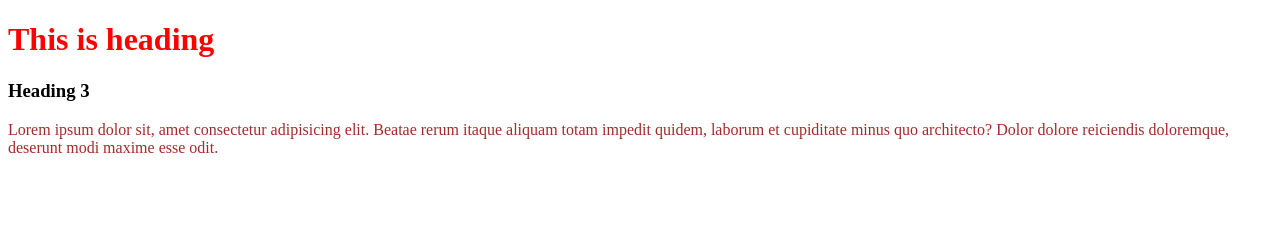
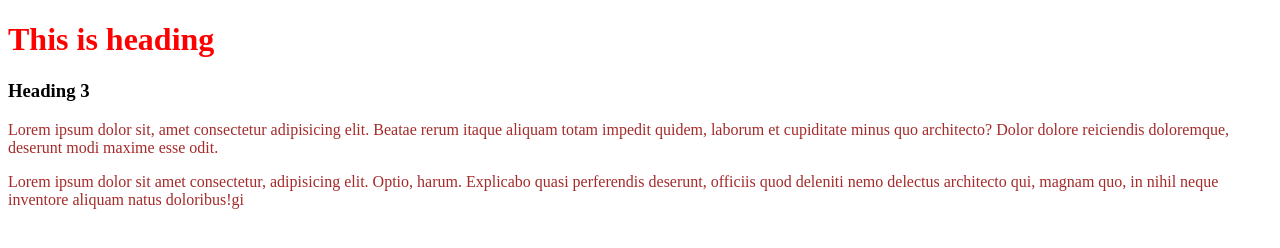
Before and after one commit to SH40L/module-3-new-file, a plain HTML site: page index.html in a window 1280 px wide. Drawn offline with Linux system fonts and the light colour scheme.

Commit message:
only changed on HTML

```diff
--- a/index.html
+++ b/index.html
@@ -12,5 +12,7 @@
         <h3>Heading 3</h3>
         <p>Lorem ipsum dolor sit, amet consectetur adipisicing elit. Beatae rerum itaque aliquam totam impedit quidem, laborum et cupiditate minus quo architecto? Dolor dolore reiciendis doloremque, deserunt modi maxime esse odit.</p>
     </div>
+
+    <p>Lorem ipsum dolor sit amet consectetur, adipisicing elit. Optio, harum. Explicabo quasi perferendis deserunt, officiis quod deleniti nemo delectus architecto qui, magnam quo, in nihil neque inventore aliquam natus doloribus!gi</p>
 </body>
 </html>
```
